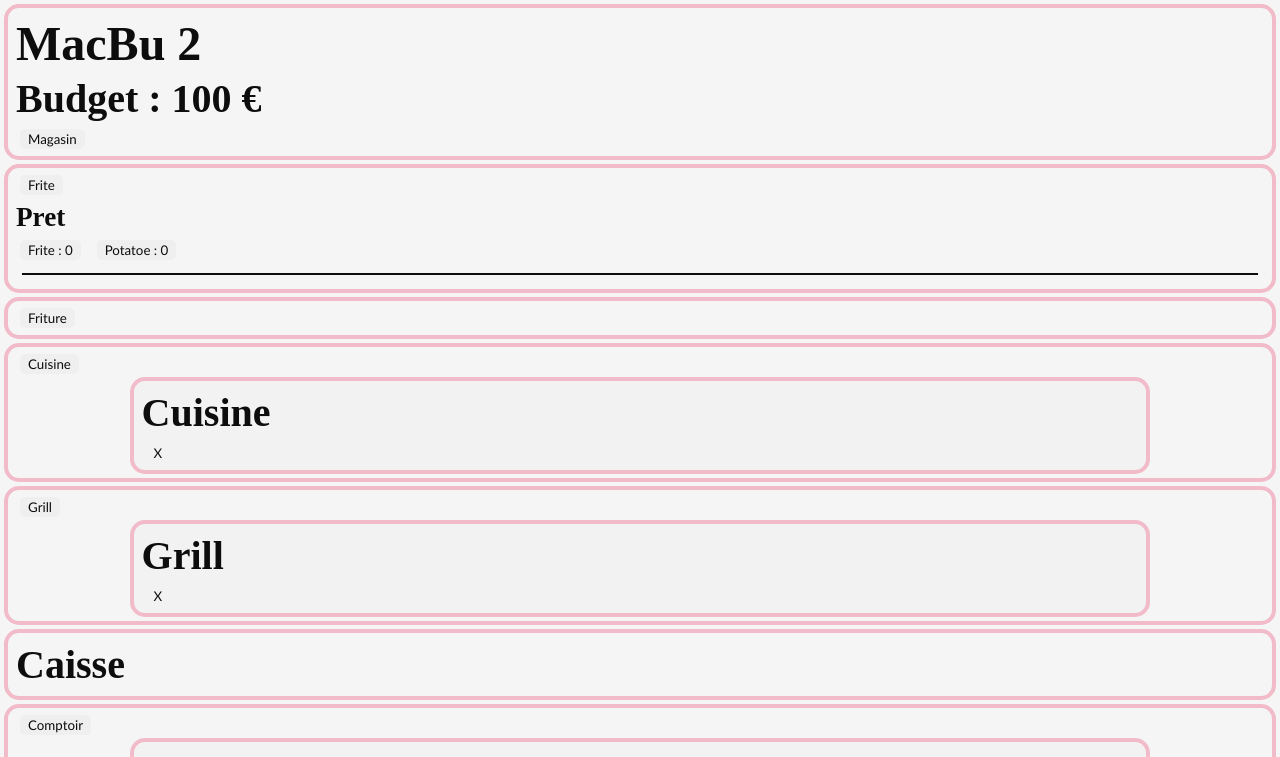
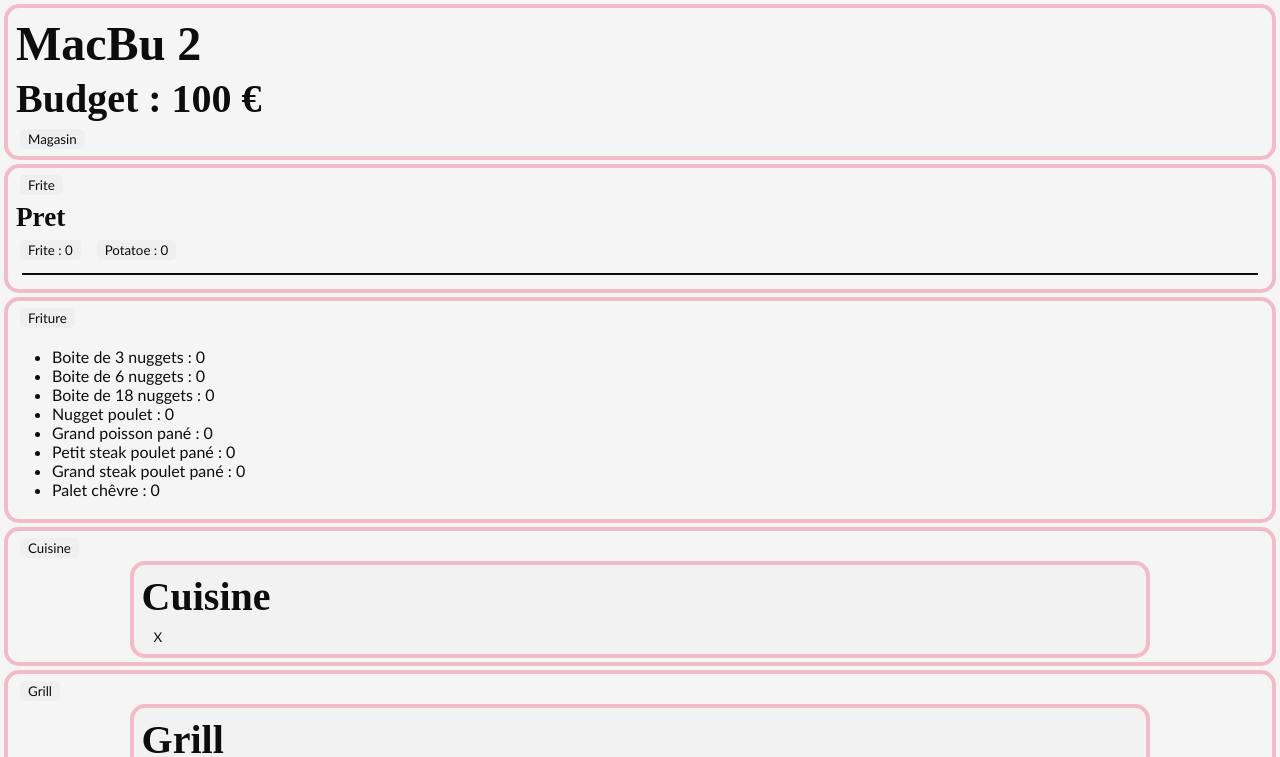
Before and after one commit to celineblle/macbu_2, a React (Vite) app: page / in a window 1280 px wide. Shown: the top 757 px of the page. Built offline with nearby package versions, Linux system fonts and the light colour scheme; a web font is replaced by a local one.

Commit message:
ajout du JSX sur la front page

```diff
--- a/frontend/src/components/kitchen/Nugget.tsx
+++ b/frontend/src/components/kitchen/Nugget.tsx
@@ -215,7 +215,20 @@ function Nugget({
       >
         Friture
       </button>
-      <div id="nuggetPageContent"></div>
+      <div id="nuggetPageContent">
+        <ul>
+          {readyNuggetBox.map((box) => (
+            <li key={box.boite.name}>
+              {box.boite.name} : {box.quantity}
+            </li>
+          ))}
+          {availableFrying.map((frying) => (
+            <li key={frying.frying.ingredientName}>
+              {frying.frying.ingredientName} : {frying.quantity}
+            </li>
+          ))}
+        </ul>
+      </div>
       <div className={toggleModal ? "modalOpen" : "modalClose"}>
         <div className="modalContent">
           <div className="headerModal">
```
